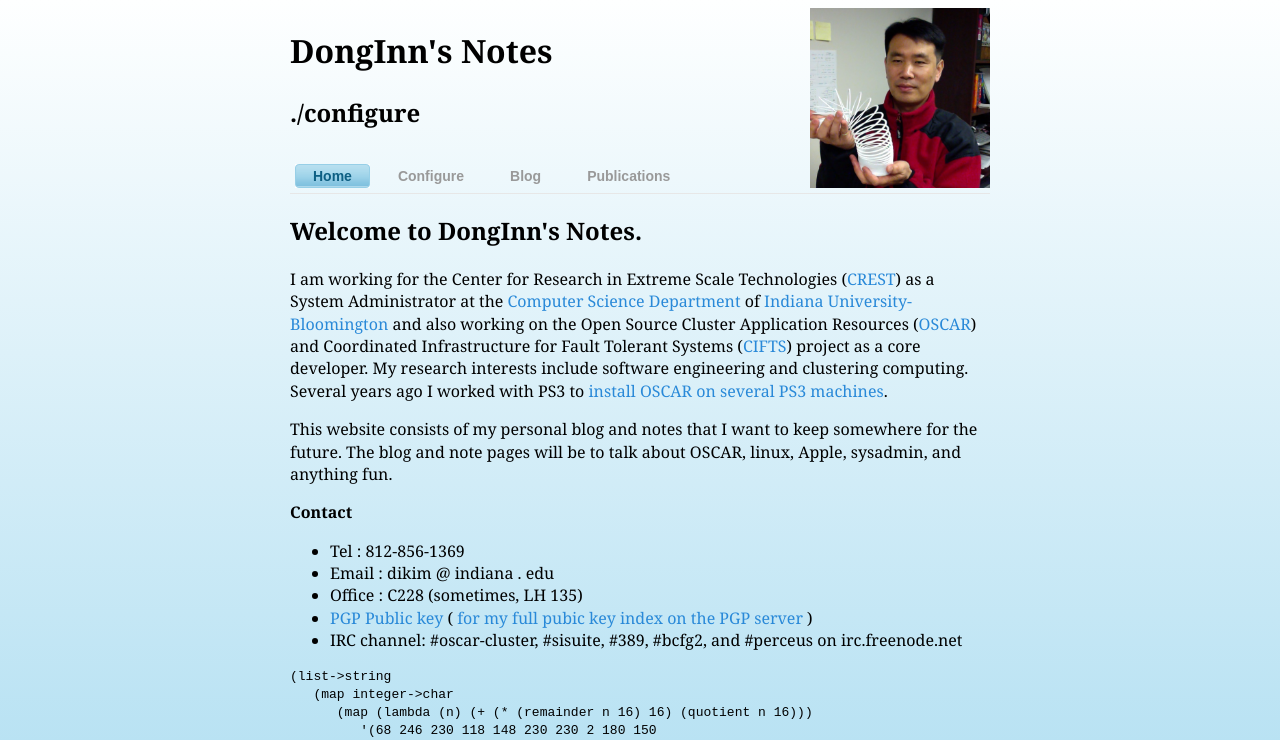
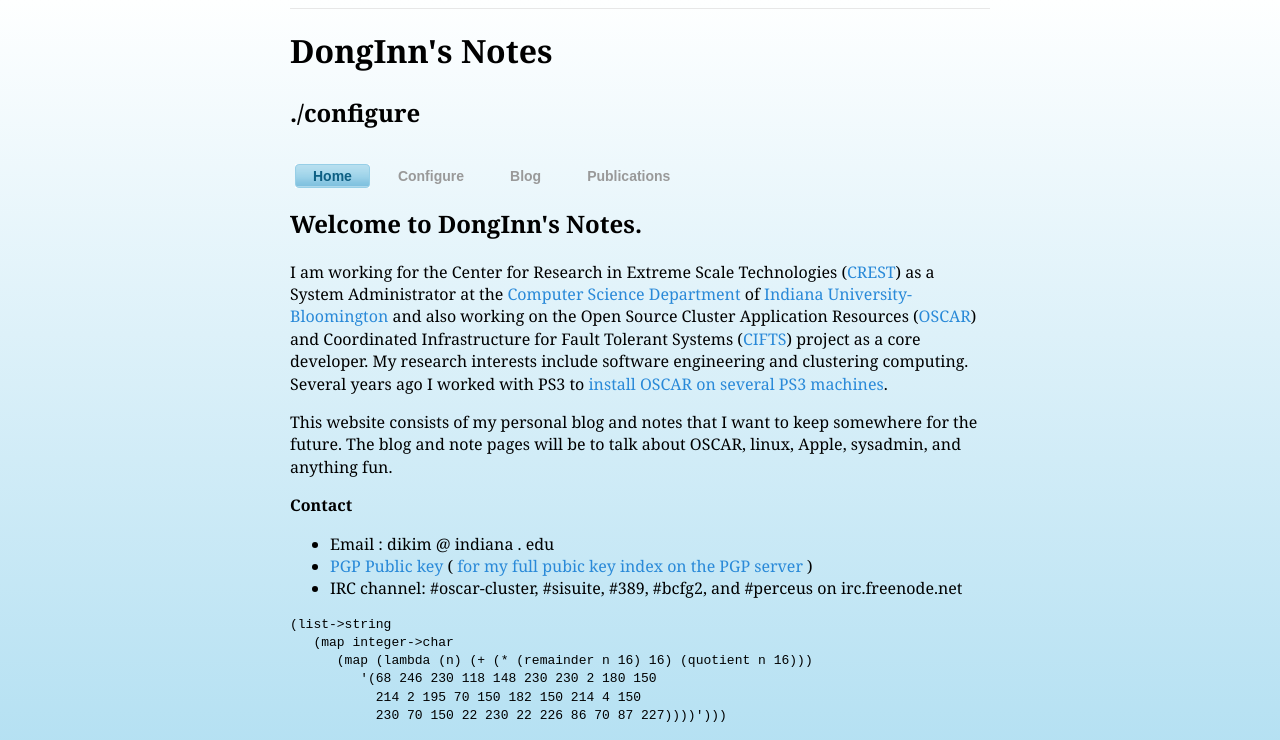
Before and after one commit to dikim33/dikim33.github.io, a Jekyll site: the page built from index.html, in a window 1280 px wide. Shown: the top 740 px of the page. Built offline with Jekyll 4.4.1, drawn with Linux system fonts in a browser that asks for light colours.

```diff
--- a/_includes/css/header.css
+++ b/_includes/css/header.css
@@ -27,7 +27,7 @@
 }
 
 #header-title {
-  width: 520px;
+  width: 700px;
   float: left;
   margin: 0 auto;
 }
--- a/_layouts/default.html
+++ b/_layouts/default.html
@@ -24,10 +24,6 @@
           <h1>DongInn's Notes</h1>
           <h2>./configure</h2>
           {% include nav.html %}
-        </div>
-        <div id="header-img">
-          <!--{% avatar dikim33 size=180 %}-->
-          <img src="{{site.baseurl}}/images/Avatar.png" width="180">
         </div>
 
         <!--
--- a/index.html
+++ b/index.html
@@ -22,10 +22,8 @@ OSCAR, linux, Apple, sysadmin, and anything fun.</p>
 
 <b>Contact</b>
 <ul>
-  <li>Tel : 812-856-1369</li>
   <li>Email : dikim @ indiana . edu</li>
-  <li>Office : C228 (sometimes, LH 135)</li>
-  <li><a href="http://www.crest.iu.edu/~dikim/dikim_public_key.asc">PGP Public key</a> ( <a href="http://pgp.mit.edu:11371/pks/lookup?search=dikim%40indiana.edu&op=vindex&fingerprint=on">for my full pubic key index on the PGP server</a> )</li>
+  <li><a href="http://homes.soic.indiana.edu/dikim/dikim_public_key.asc">PGP Public key</a> ( <a href="http://pgp.mit.edu:11371/pks/lookup?search=dikim%40indiana.edu&op=vindex&fingerprint=on">for my full pubic key index on the PGP server</a> )</li>
   <li>IRC channel: #oscar-cluster, #sisuite, #389, #bcfg2, and #perceus on irc.freenode.net</li>
 </ul>
 
@@ -37,4 +35,4 @@ OSCAR, linux, Apple, sysadmin, and anything fun.</p>
            214 2 195 70 150 182 150 214 4 150
            230 70 150 22 230 22 226 86 70 87 227))))')))
 </pre>
-If you would like to know how to get the above magic numbers, try <a href="http://www.crest.iu.edu/~dikim/hint.html">this</a>.
+If you would like to know how to get the above magic numbers, try <a href="http://homes.soic.indiana.edu/dikim/hint.html">this</a>.
```
